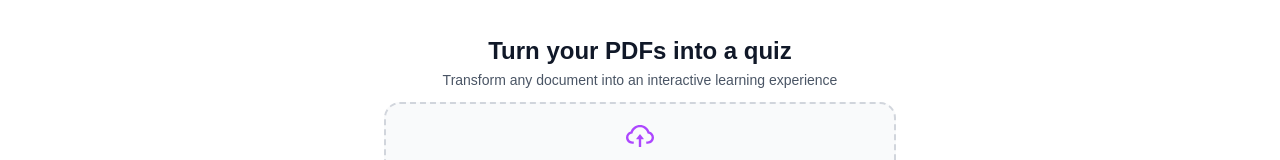
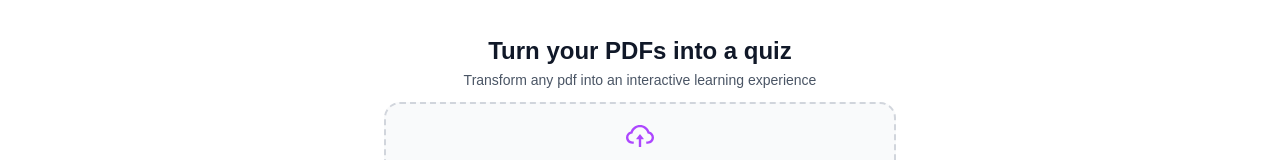
Before and after one commit to raahimanowar/quizzdrop, a Next.js app: page / in a window 1280 px wide. Shown: the part 218-378 px from the top of the page. Built offline with nearby package versions, Linux system fonts and the light colour scheme; no server answers.

Commit message:
fix issues

```diff
--- a/app/layout.tsx
+++ b/app/layout.tsx
@@ -1,6 +1,7 @@
 import type { Metadata } from "next";
 import { Geist, Geist_Mono } from "next/font/google";
 import { ClerkProvider } from '@clerk/nextjs';
+import { Analytics } from "@vercel/analytics/next";
 import "./globals.css";
 
 const geistSans = Geist({
@@ -31,6 +32,7 @@ export default function RootLayout({
           className={`${geistSans.variable} ${geistMono.variable} antialiased`}
         >
           {children}
+          <Analytics />
         </body>
       </html>
     </ClerkProvider>
--- a/app/page.tsx
+++ b/app/page.tsx
@@ -315,7 +315,7 @@ export default function Home() {
               <h1 className="text-2xl font-bold text-gray-900 leading-tight">
                 Turn your PDFs into a quiz
               </h1>
-              <p className="text-sm text-gray-600">Transform any document into an interactive learning experience</p>
+              <p className="text-sm text-gray-600">Transform any pdf into an interactive learning experience</p>
             </div>
 
           <div
--- a/package.json
+++ b/package.json
@@ -10,6 +10,7 @@
   },
   "dependencies": {
     "@clerk/nextjs": "^6.25.4",
+    "@vercel/analytics": "^1.5.0",
     "lucide-react": "^0.525.0",
     "next": "15.4.1",
     "pdfjs-dist": "^5.3.93",
```
Also changed, not shown: 2 other files (tests, documents, lock files or other folders).
